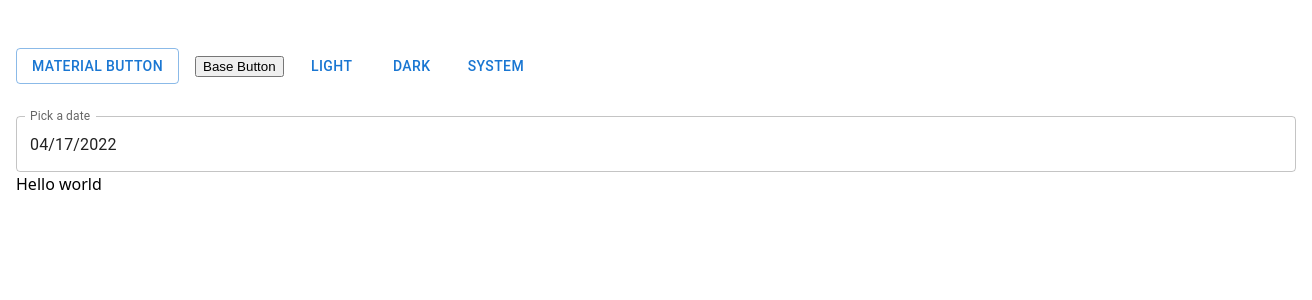
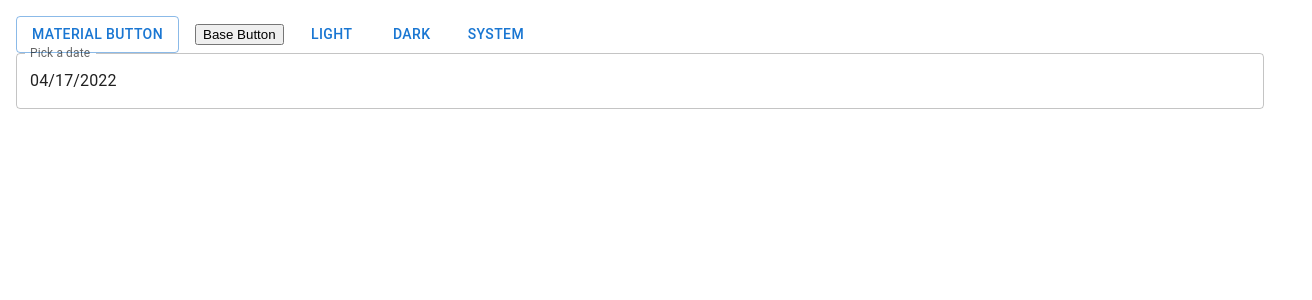
Before and after one commit to yay/gql-sandbox-client, a React (Vite) app: page / in a window 1280 px wide. Shown: the top 300 px of the page, 1312 px wide, since content can reach past the window. Built offline with nearby package versions, Linux system fonts and the light colour scheme.

Commit message:
Update CSS to a fullscreen SPA experience.

```diff
--- a/index.html
+++ b/index.html
@@ -1,13 +1,16 @@
 <!DOCTYPE html>
 <html lang="en">
-  <head>
+
+<head>
     <meta charset="UTF-8" />
     <link rel="icon" type="image/svg+xml" href="/vite.svg" />
     <meta name="viewport" content="width=device-width, initial-scale=1.0" />
     <title>Vite + React + TS</title>
-  </head>
-  <body>
+</head>
+
+<body>
     <div id="root"></div>
-    <script type="module" src="/src/main.tsx"></script>
-  </body>
+    <script type="module" src="/src/index.tsx"></script>
+</body>
+
 </html>
--- a/package.json
+++ b/package.json
@@ -21,7 +21,8 @@
     "dayjs": "1.11.10",
     "graphql": "16.8.1",
     "react": "18.2.0",
-    "react-dom": "18.2.0"
+    "react-dom": "18.2.0",
+    "react-router-dom": "6.17.0"
   },
   "devDependencies": {
     "@graphql-codegen/cli": "5.0.0",
--- a/src/App.tsx
+++ b/src/App.tsx
@@ -1,14 +1,11 @@
 import React, { useCallback, useEffect } from 'react';
 import { Grid, Button, useMediaQuery, Box } from '@mui/material';
 import { Button as BaseButton } from '@mui/base';
-import { CssVarsBasic, useDesignContext } from './Theme';
+import { /* CssVarsBasic, */ useDesignContext } from './Theme';
 import { DatePicker } from '@mui/x-date-pickers/DatePicker';
 import { LocalizationProvider } from '@mui/x-date-pickers/LocalizationProvider';
 import { AdapterDayjs } from '@mui/x-date-pickers/AdapterDayjs';
 import dayjs, { Dayjs } from 'dayjs';
-// import type {} from '@mui/lab/themeAugmentation';
-// import CalendarPicker from '@mui/lab/CalendarPicker';
-// import Alert from '@mui/lab/Alert';
 
 function App() {
   const [date, setDate] = React.useState<Dayjs | null>(dayjs('2022-04-17'));
@@ -29,15 +26,15 @@ function App() {
       // https://mui.com/system/properties/
       // https://mui.com/material-ui/customization/breakpoints/
       sx={{
-        width: '100vw',
-        height: '100vh',
+        height: '100%',
         padding: 2,
+        boxSizing: 'border-box',
         // bgcolor: 'background.paper', // this token fetches theme value and is equivalent to code below
         backgroundColor: (theme) => theme.palette.background.paper, // type-safe unlike the above
       }}
     >
       <Grid container direction={'column'}>
-        <Grid container width={600} height={100} direction={'row'} columnGap={2} alignItems={'center'}>
+        <Grid container direction={'row'} columnGap={2} alignItems={'center'}>
           <Button variant={'outlined'}>Material Button</Button>
           <BaseButton>Base Button</BaseButton>
           <Button onClick={() => setThemeOptions({ palette: { mode: 'light' } })}>Light</Button>
@@ -47,7 +44,7 @@ function App() {
         <LocalizationProvider dateAdapter={AdapterDayjs}>
           <DatePicker label="Pick a date" value={date} onChange={(newDate) => setDate(newDate)} />
         </LocalizationProvider>
-        <CssVarsBasic />
+        {/* <CssVarsBasic /> */}
       </Grid>
     </Box>
   );
--- a/src/Theme.tsx
+++ b/src/Theme.tsx
@@ -104,19 +104,19 @@ const DesignProvider: FC<CustomThemeContextProps> = (props) => {
   );
 };
 
-const cssVarsTheme = extendTheme({
-  cssVarPrefix: 'vk',
-  colorSchemes: {
-    light: {
-      palette: {
-        background: {
-          paper: 'red',
-        },
-      },
-    },
-    dark: {},
-  },
-});
+// const cssVarsTheme = extendTheme({
+//   cssVarPrefix: 'vk',
+//   colorSchemes: {
+//     light: {
+//       palette: {
+//         background: {
+//           paper: 'red',
+//         },
+//       },
+//     },
+//     dark: {},
+//   },
+// });
 
 /**
  * Experimental CSS Theme variables:
@@ -127,8 +127,8 @@ const cssVarsTheme = extendTheme({
  *     const { mode, setMode, systemMode } = useColorScheme();
  *     <Button onClick={() => setMode('light')}>Light Mode</Button>
  */
-export const CssVarsBasic: FC = () => {
-  return <CssVarsProvider theme={cssVarsTheme}>Hello world</CssVarsProvider>;
-};
+// export const CssVarsBasic: FC = () => {
+//   return <CssVarsProvider theme={cssVarsTheme}>Hello world</CssVarsProvider>;
+// };
 
 export { DesignProvider, useDesignContext };
--- a/src/index.css
+++ b/src/index.css
@@ -1,13 +1,16 @@
-body {
+html,
+body,
+#root {
   margin: 0;
-  /* display: flex;
-    place-items: center;
-    min-width: 320px;
-    min-height: 100vh; */
+  padding: 0;
+  height: 100%;
 }
 
 /* Selects the root element of the document: <html> in the case of HTML. */
 :root {
+  /* 100% viewport size minus scrollbars */
+  width: calc(100vw - (100vw - 100%));
+  height: calc(100vh - (100vh - 100%));
   font-family: system-ui, Avenir, Helvetica, Arial, sans-serif;
   line-height: 1.5;
   font-weight: 400;
@@ -20,67 +23,3 @@ body {
   -moz-osx-font-smoothing: grayscale;
   -webkit-text-size-adjust: 100%;
 }
-
-/* :root {
-  font-family: Inter, system-ui, Avenir, Helvetica, Arial, sans-serif;
-  line-height: 1.5;
-  font-weight: 400;
-
-  color-scheme: light dark;
-  color: rgba(255, 255, 255, 0.87);
-  background-color: #242424;
-
-  font-synthesis: none;
-  text-rendering: optimizeLegibility;
-  -webkit-font-smoothing: antialiased;
-  -moz-osx-font-smoothing: grayscale;
-  -webkit-text-size-adjust: 100%;
-}
-
-a {
-  font-weight: 500;
-  color: #646cff;
-  text-decoration: inherit;
-}
-a:hover {
-  color: #535bf2;
-}
-
-
-
-h1 {
-  font-size: 3.2em;
-  line-height: 1.1;
-}
-
-button {
-  border-radius: 8px;
-  border: 1px solid transparent;
-  padding: 0.6em 1.2em;
-  font-size: 1em;
-  font-weight: 500;
-  font-family: inherit;
-  background-color: #1a1a1a;
-  cursor: pointer;
-  transition: border-color 0.25s;
-}
-button:hover {
-  border-color: #646cff;
-}
-button:focus,
-button:focus-visible {
-  outline: 4px auto -webkit-focus-ring-color;
-}
-
-@media (prefers-color-scheme: light) {
-  :root {
-    color: #213547;
-    background-color: #ffffff;
-  }
-  a:hover {
-    color: #747bff;
-  }
-  button {
-    background-color: #f9f9f9;
-  }
-} */
--- a/src/main.tsx
+++ b/src/index.tsx
@@ -5,6 +5,7 @@ import './index.css';
 
 import { ApolloClient, InMemoryCache, ApolloProvider } from '@apollo/client';
 import { DesignProvider } from './Theme';
+import { RouterProvider, createBrowserRouter } from 'react-router-dom';
 
 const client = new ApolloClient({
   uri: 'http://localhost:4000',
@@ -13,16 +14,24 @@ const client = new ApolloClient({
 });
 
 // To setup TypeScript code generation from a GraphQL schema:
-//   yarn add -D @graphql-codegen/cli
-//               @graphql-codegen/typescript
-//               @graphql-codegen/typescript-operations
+//   npm i -D @graphql-codegen/cli
+//            @graphql-codegen/typescript
+//            @graphql-codegen/typescript-operations
 //   npx graphql-code-generator init
+
+// https://reactrouter.com/en/main/start/tutorial
+const router = createBrowserRouter([
+  {
+    path: '/',
+    element: <App />,
+  },
+]);
 
 ReactDOM.createRoot(document.getElementById('root') as HTMLElement).render(
   <React.StrictMode>
     <ApolloProvider client={client}>
       <DesignProvider>
-        <App />
+        <RouterProvider router={router} />
       </DesignProvider>
     </ApolloProvider>
   </React.StrictMode>
```
Also changed, not shown: 1 other file (tests, documents, lock files or other folders).
